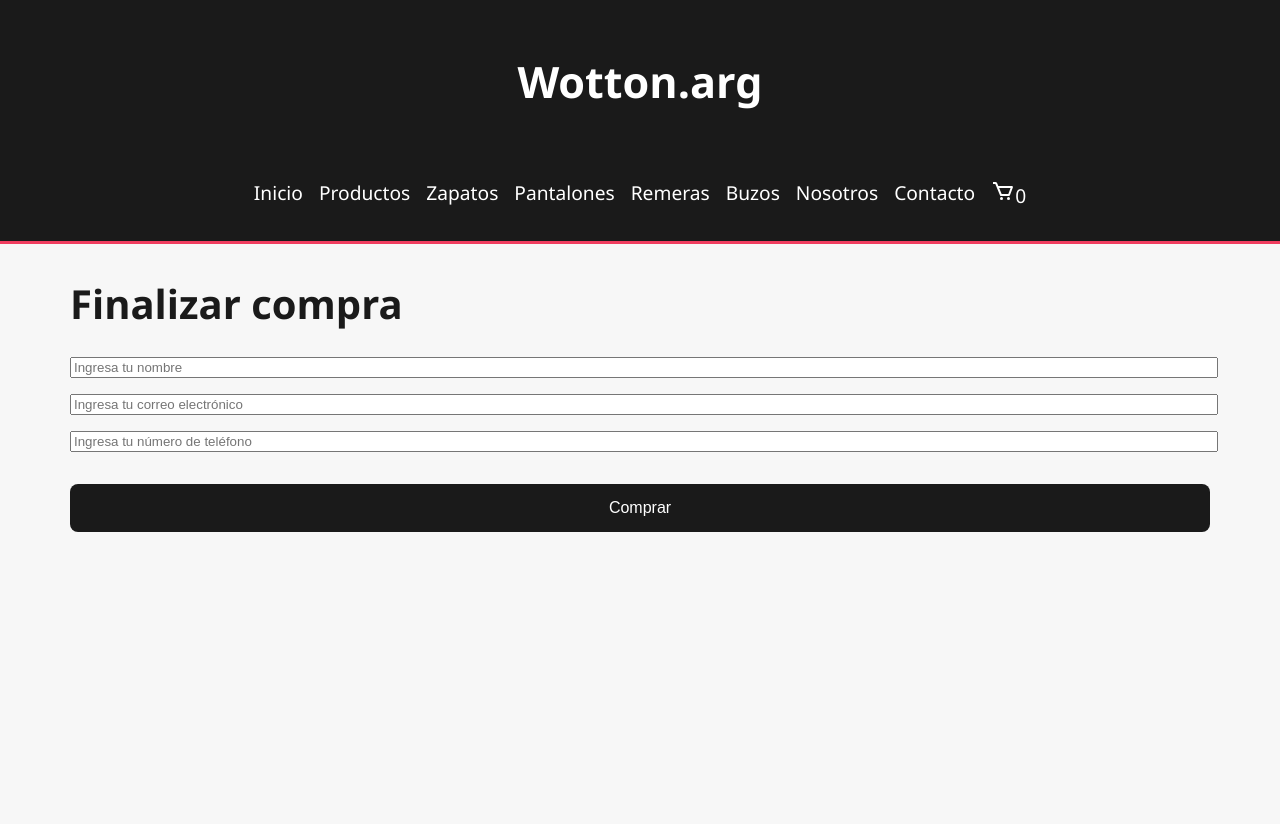
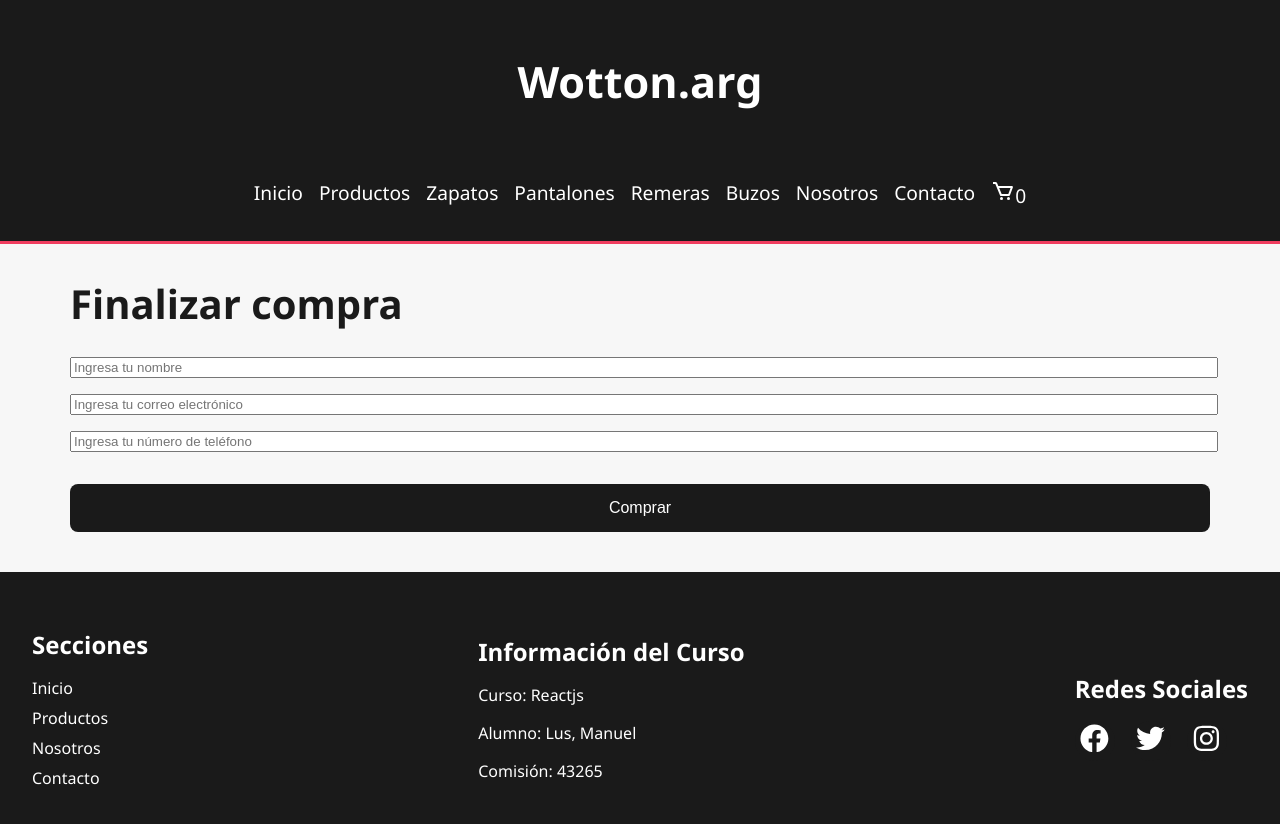
Before and after one commit to ManuelLus7/reactjsentregafinal.io, a React (Create React App) app: page /checkout in a window 1280 px wide. Shown: the top 824 px of the page. Before the commit the page ends 800 px from the top, so only its background shows below. Built offline with nearby package versions, Linux system fonts and the light colour scheme.

Commit message:
Agregando un Footer

```diff
--- a/src/App.jsx
+++ b/src/App.jsx
@@ -1,3 +1,4 @@
+import React from 'react';
 import Contacto from "./components/Contacto";
 import ItemDetailContainer from "./components/ItemDetailContainer";
 import ItemListContainer from "./components/ItemListContainer";
@@ -8,6 +9,7 @@ import { BrowserRouter, Route, Routes } from "react-router-dom";
 import { CartProvider } from "./context/CartContext";
 import Carrito from "./components/Carrito";
 import Checkout from "./components/Checkout";
+import Footer from "./components/Footer"; // Importamos el componente Footer
 
 function App() {
   return (
@@ -28,6 +30,8 @@ function App() {
             <Route path="/checkout" element={<Checkout />}/>
           </Routes>
 
+          <Footer /> {/* Agregamos el componente Footer al final del contenido */}
+
         </BrowserRouter>
       </CartProvider>
     </div>
--- /dev/null
+++ b/src/components/Footer.jsx
@@ -0,0 +1,52 @@
+import React from 'react';
+import { FaFacebook, FaTwitter, FaInstagram } from 'react-icons/fa';
+
+const Footer = () => {
+  return (
+    <footer className="footer">
+      <div className="footer-section">
+        <h3>Secciones</h3>
+        <ul>
+          <li>
+            <a href="/">Inicio</a>
+          </li>
+          <li>
+            <a href="/productos">Productos</a>
+          </li>
+          <li>
+            <a href="/nosotros">Nosotros</a>
+          </li>
+          <li>
+            <a href="/contacto">Contacto</a>
+          </li>
+        </ul>
+      </div>
+      <div className="footer-section">
+        <h3>Información del Curso</h3>
+        <p>Curso: Reactjs</p>
+        <p>Alumno: Lus, Manuel</p>
+        <p>Comisión: 43265</p>
+      </div>
+
+      <div className="footer-section">
+        <h3>Redes Sociales</h3>
+        <div className="social-icons">
+          <a href="#">
+            <FaFacebook />
+          </a>
+          <a href="#">
+            <FaTwitter />
+          </a>
+          <a href="#">
+            <FaInstagram />
+          </a>
+
+        </div>
+      </div>
+
+
+    </footer>
+  );
+};
+
+export default Footer;
--- a/src/main.css
+++ b/src/main.css
@@ -196,3 +196,67 @@ body {
 .formulario button {
   width: 100%;
 }
+
+.footer {
+  background-color: var(--clr-main);
+  color: #fff;
+  padding: 2rem;
+  display: flex;
+  flex-wrap: wrap;
+  justify-content: space-between;
+  align-items: center; /* Alineación al centro verticalmente */
+}
+
+.footer-section {
+  margin-bottom: 1.5rem;
+}
+
+.footer h3 {
+  font-size: 1.5rem;
+  margin-bottom: 1rem;
+}
+
+.footer ul {
+  padding: 0;
+  list-style: none;
+}
+
+.footer li {
+  margin-bottom: 0.5rem;
+}
+
+.footer a {
+  text-decoration: none;
+  color: #fff;
+  transition: opacity 0.2s;
+}
+
+.footer a:hover {
+  opacity: 0.8;
+}
+
+.social-icons {
+  display: flex; /* Mostrar íconos en línea */
+  gap: 1rem; /* Espaciado entre los íconos */
+}
+
+.social-icons a {
+  display: inline-block;
+  width: 40px;
+  height: 40px;
+  border-radius: 50%;
+  background-color: var(--clr-main);
+  color: #fff;
+  font-size: 1.8rem; /* Incrementar el tamaño de los íconos */
+  line-height: 40px;
+  text-align: center;
+  transition: background-color 0.2s;
+}
+
+.social-icons a:hover {
+  background-color: var(--clr-main-light);
+}
+
+.rights {
+  text-align: center; /* Centrar el texto en el div */
+}
```
